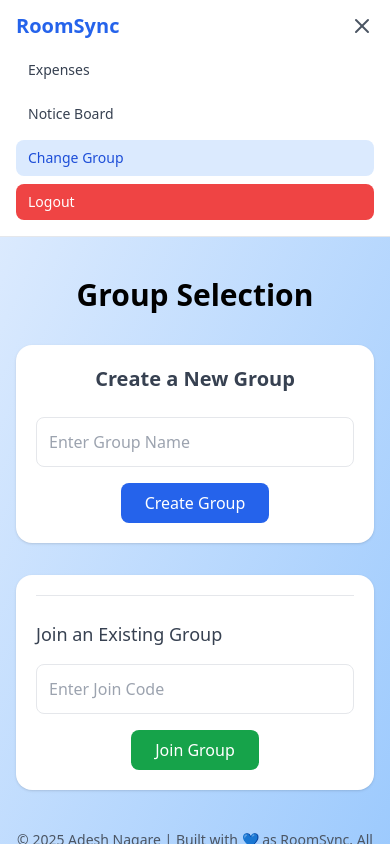
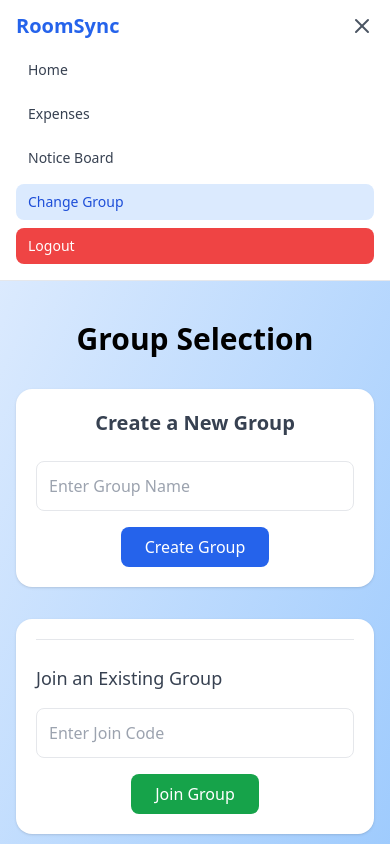
Before and after one commit to adesh-nagare88/roomsync, a React (Create React App) app in the folder client/: page /group in a window 390 px wide. Both pictures are taken after a click on the button 362 px from the left and 26 px from the top of the page. Shown: the top 844 px of the page. Built offline with nearby package versions, Linux system fonts and the light colour scheme; no server answers.

Commit message:
responsiveness improved

```diff
--- a/client/src/components/NavBar.jsx
+++ b/client/src/components/NavBar.jsx
@@ -82,6 +82,17 @@ const NavBar = () => {
       {menuOpen && (
         <div className="md:hidden px-4 pb-4 space-y-2 text-sm">
           <Link
+            to="/home"
+            className={`block px-3 py-2 rounded-lg ${
+              isActive("/home")
+                ? "bg-blue-100 text-blue-700 font-medium"
+                : "hover:bg-gray-100 text-gray-700"
+            }`}
+            onClick={() => setMenuOpen(false)}
+          >
+           Home
+         </Link>
+          <Link
             to="/expenses"
             className={`block px-3 py-2 rounded-lg ${
               isActive("/expenses")
```
